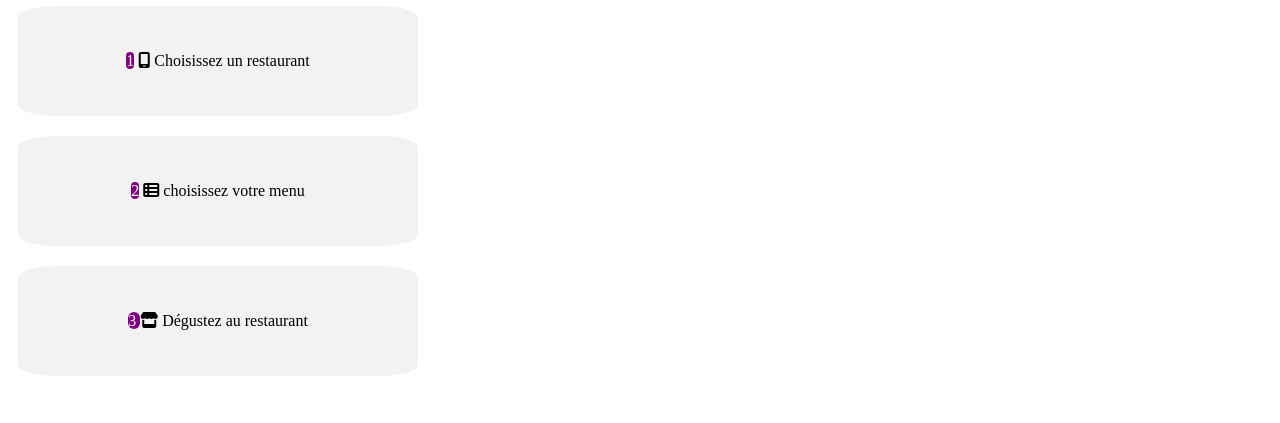
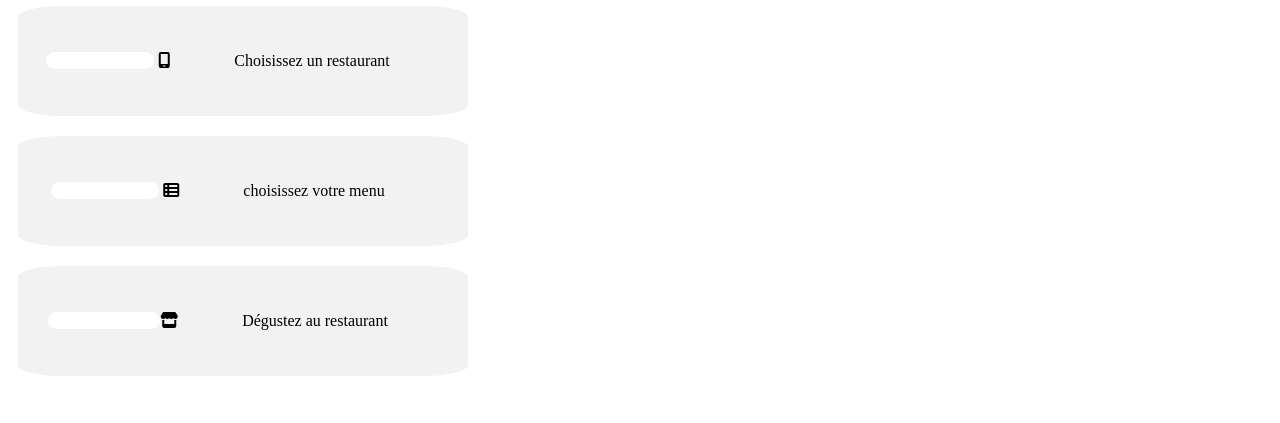
Before and after one commit to Mathieucousson/P3-ohmyfood, a website: page index.html in a window 1280 px wide. Shown: the part 377-800 px from the top of the page. Drawn offline with Linux system fonts and the light colour scheme.

Commit message:
finde journée

```diff
--- a/sass/main.scss
+++ b/sass/main.scss
@@ -69,15 +69,20 @@ p {
         border-radius: 10%;
         background-color: #F2F2F2;
         margin-top: 20px;
-        text-align: center;
-        justify-content: space-between;
+        text-align:center ;
+        padding-right: 50px;
     }
 
     span {
-        border-radius: 50px;
-        background-color: purple;
+        border-radius: 25px;
+        background-color: white;
         color: white;
+        padding-right:100px;
 
 
-    }
-}
+      }
+     i{
+
+        padding-right:60px;
+     }
+     }
```
Also changed, not shown: index.html (+3 -3 lines), css/style.css, sass/dist/main.css, 1 other file.
